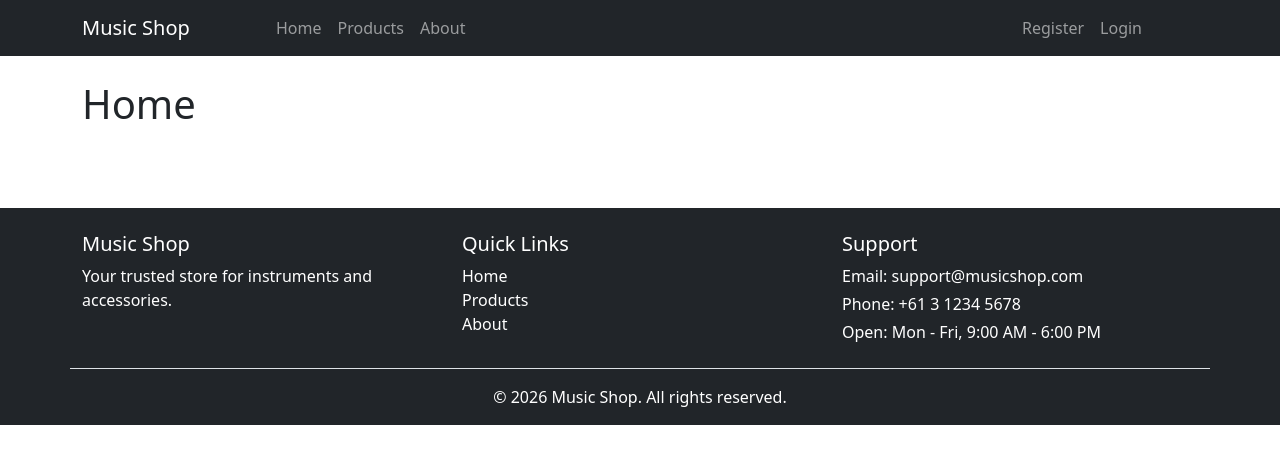
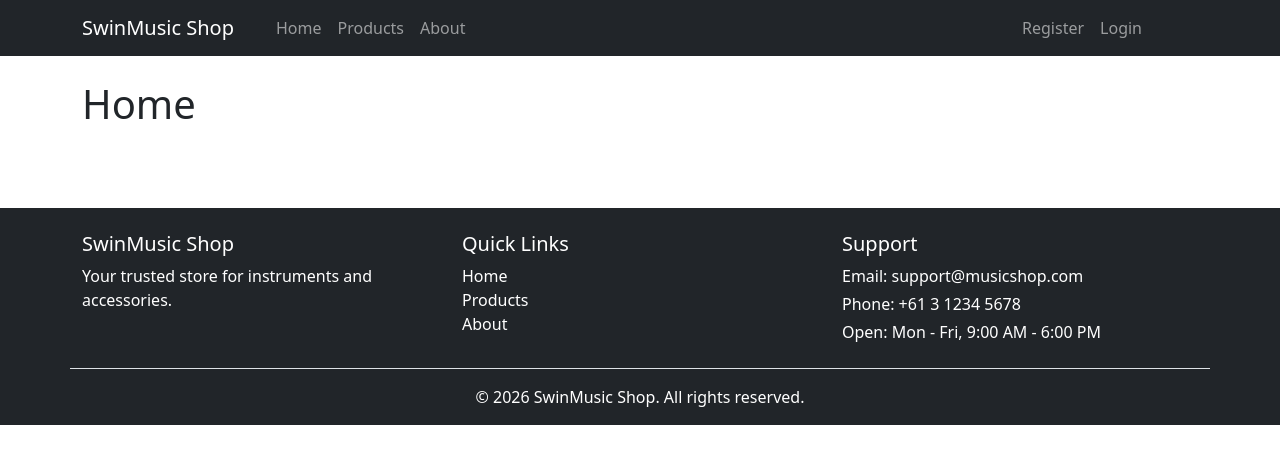
Before and after one commit to DaehyeonKim00/COS30043-Wed-5-30-Web-App-project-, a Vue app: page / in a window 1280 px wide. Shown: the top 464 px of the page. Built offline with nearby package versions, Linux system fonts and the light colour scheme.

Commit message:
change shop name

```diff
--- a/src/components/Footer.vue
+++ b/src/components/Footer.vue
@@ -3,7 +3,7 @@
     <div class="container">
       <div class="row">
         <div class="col-12 col-md-4 mb-4">
-          <h5>Music Shop</h5>
+          <h5>SwinMusic Shop</h5>
           <p class="mb-0">
             Your trusted store for instruments and accessories.
           </p>
@@ -34,7 +34,7 @@
 
       <div class="row pt-3 border-top">
         <div class="col-12 text-center">
-          <p class="mb-0">© 2026 Music Shop. All rights reserved.</p>
+          <p class="mb-0">© 2026 SwinMusic Shop. All rights reserved.</p>
         </div>
       </div>
     </div>
--- a/src/components/Navbar.vue
+++ b/src/components/Navbar.vue
@@ -5,7 +5,7 @@
 
         <!-- Logo -->
         <div class="col-8 col-md-3 col-lg-2">
-            <router-link class="navbar-brand mb-0" to="/">Music Shop</router-link>
+            <router-link class="navbar-brand mb-0" to="/">SwinMusic Shop</router-link>
         </div>
 
         <!-- Hamburger button (mobile) / Hide when bigger than md -->
```
